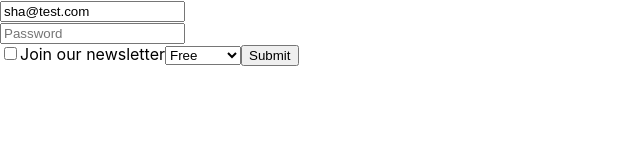
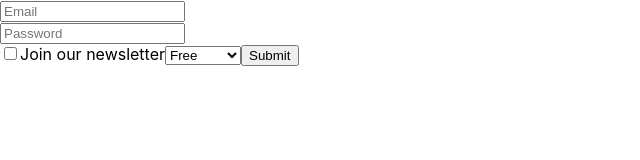
Before and after one commit to hdsenevi/react-formik-testbed, a React (Create React App) app: page / in a window 1280 px wide. Shown: the top 160 px of the page, without its empty margins (0-640 px from the left). Built offline with nearby package versions, Linux system fonts and the light colour scheme.

Commit message:
async validations

```diff
--- a/src/App.js
+++ b/src/App.js
@@ -50,17 +50,24 @@ const FormikApp = withFormik({
     plan,
   }) {
     return {
-      email: email || 'test text',
+      email: email || '',
       password: password || "",
       newsletter: newsletter || false,
       plan: plan || 'free',
     }
   },
   validationSchema: Yup.object().shape({
-    email: Yup.string().email().required(),
-    password: Yup.string().min(9).required(),
+    email: Yup.string().email('Email not valid').required('Email is required'),
+    password: Yup.string().min(9, 'Password must be 9 character or longer').required('Password is required'),
   }),
-  handleSubmit(values) {
+  handleSubmit(values, { resetForm, setErrors, setSubmitting }) {
+    setTimeout(() => {
+      if (values.email === 'sha@test.com') {
+        setErrors({ email: 'That email is already taken' })
+      } else {
+        resetForm()
+      }
+    }, 2000)
     console.log(values)
   }
 })(App)
--- a/src/index.js
+++ b/src/index.js
@@ -6,7 +6,7 @@ import reportWebVitals from './reportWebVitals';
 
 ReactDOM.render(
   <React.StrictMode>
-    <App email="sha@test.com"/>
+    <App/>
   </React.StrictMode>,
   document.getElementById('root')
 );
```
